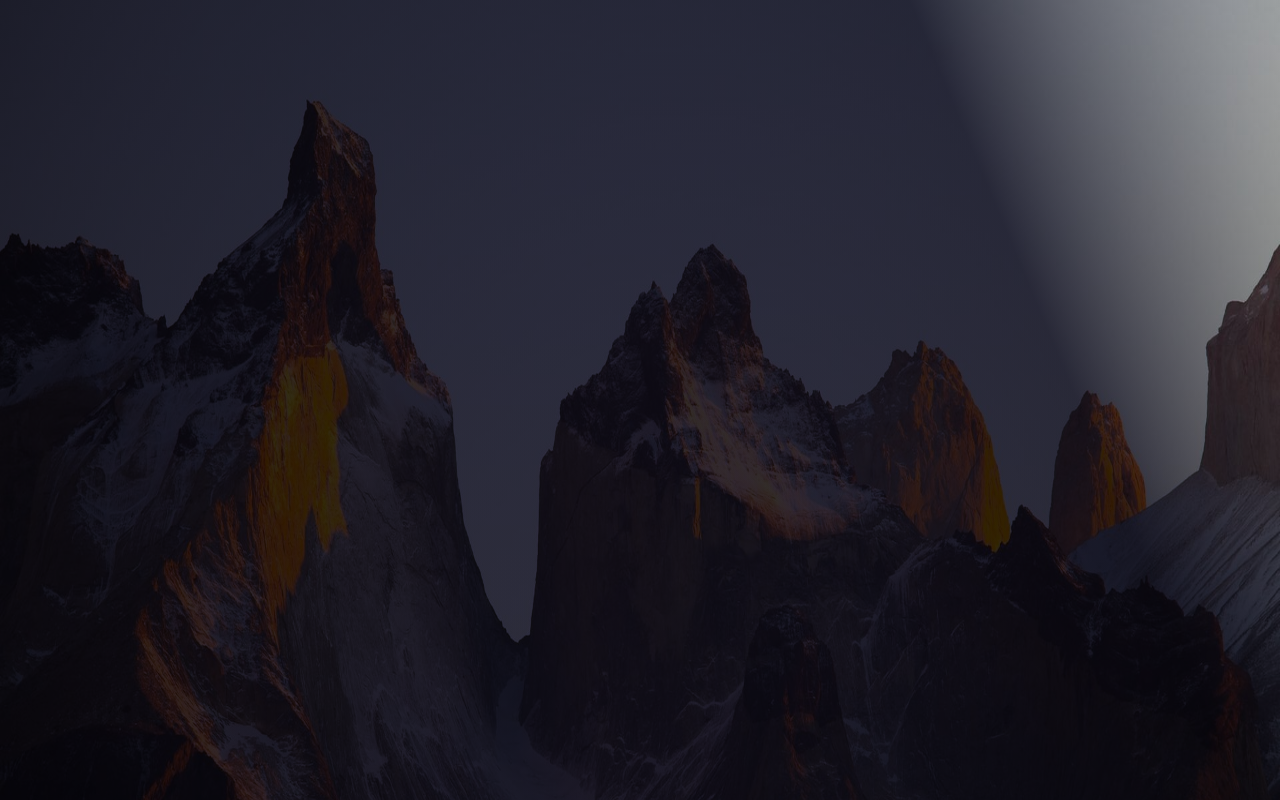
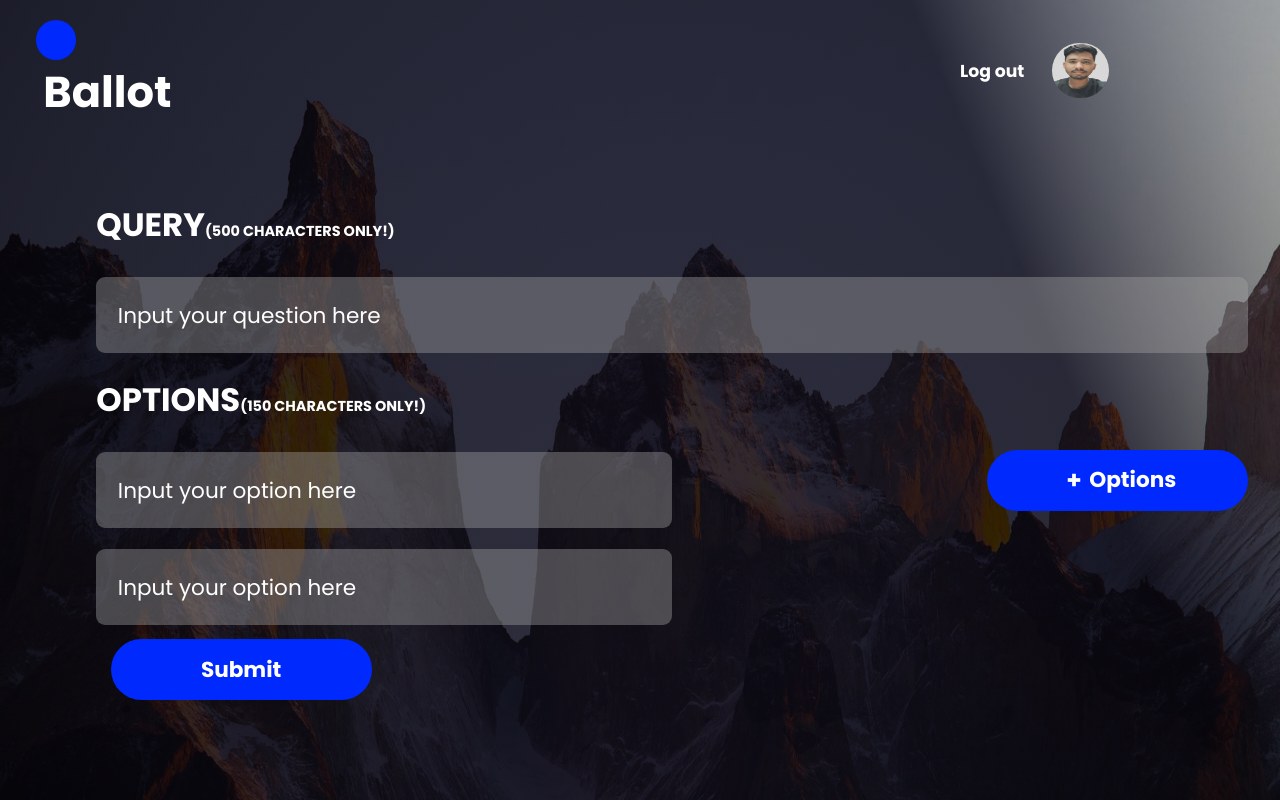
Before and after one commit to dragonfist630/ballot, a React (Create React App) app: page /createquery in a window 1280 px wide. Before the commit this address had no page. Built offline with nearby package versions, Linux system fonts and the light colour scheme.

Commit message:
created query page

```diff
--- a/src/App.js
+++ b/src/App.js
@@ -4,6 +4,7 @@ import { Routes, Route } from "react-router-dom";
 import { useState } from "react";
 import Login from "./Login";
 import Ahomepage from "./Ahomepage";
+import CreateQuery from "./CreateQuery";
 import Vote from "./Components/Vote";
 
 // rafce
@@ -54,6 +55,7 @@ function App() {
         <Route path="/" element={<Reg />} />
         <Route path="/login" element={<Login />} />
         <Route path="/homepage" element={<Ahomepage />} />
+        <Route path="/createquery" element={<CreateQuery />} />
         <Route path="/allframes" element={<Vote votes={ballot} setVote={setVote} />} />
       </Routes>
     </div>
--- /dev/null
+++ b/src/CreateQuery.css
@@ -0,0 +1,38 @@
+.createQuery_wrap {
+  /* background-color: aqua; */
+  float: left;
+  width: 100%;
+  margin-top: 2%;
+  margin-left: 3%!important;
+  display: flex;
+  flex-direction: column;
+  flex-wrap: wrap;
+  position: relative;
+  top: 5%;
+}
+.createQuery_form{
+    width: 100%;
+}
+p{
+    width: 100%;
+}
+.optionsButton_wrap{
+    display: flex;
+    flex-direction: row;
+    justify-content: space-between;
+}
+.optionWrap{
+    width: 50%!important;
+    display: flex;
+    flex-direction: column!important;
+}
+#buttonWrap{
+    margin-top: 1.375rem;
+}
+.submitButton{
+    float: left;
+    margin: 1rem;
+}
+p:nth-of-type(2){
+    margin-top: 2%;
+}
--- /dev/null
+++ b/src/CreateQuery.js
@@ -0,0 +1,50 @@
+import React from "react";
+import Nav from "./nav";
+import "./CreateQuery.css";
+import Container from "@mui/material/Container";
+import Button from "./UI/Button";
+import { useState } from "react";
+import { useNavigate } from "react-router-dom";
+
+const CreateQuery = () => {
+  const [options, addOptions] = useState([1, 2]);
+  let navigate = useNavigate();
+  const createOption = () =>{ options.length<6 ? addOptions([...options, 1]): alert("Only 6 Options are allowed!")}
+  const handleSubmit = (e) => {
+    e.preventDefault();
+    navigate("/homepage");
+  };
+  return (
+    <>
+      <Nav logedin="true" />
+      <Container className="createQuery_wrap">
+        <form onSubmit={handleSubmit} className="createQuery_form">
+          <p>
+            Query<span>(500 characters only!)</span>
+          </p>
+          <input type="text" placeholder="Input your question here" required autoComplete="off" name="firstName" />
+          <p>
+            Options<span>(150 characters only!)</span>
+          </p>
+          <div className="optionsButton_wrap">
+              <div className="optionWrap">
+          {options.map((currElem) => {
+            return (
+                <input type="text" placeholder="Input your option here" required autoComplete="off" name="secondName" />
+                );
+            })}
+            </div>
+          <div onClick={createOption} id="buttonWrap">
+              <Button text="Options"/>
+          </div>
+          </div>
+          <div className="submitButton">
+          <Button display="none" text="Submit"/>
+          </div>
+        </form>
+      </Container>
+    </>
+  );
+};
+
+export default CreateQuery;
```
